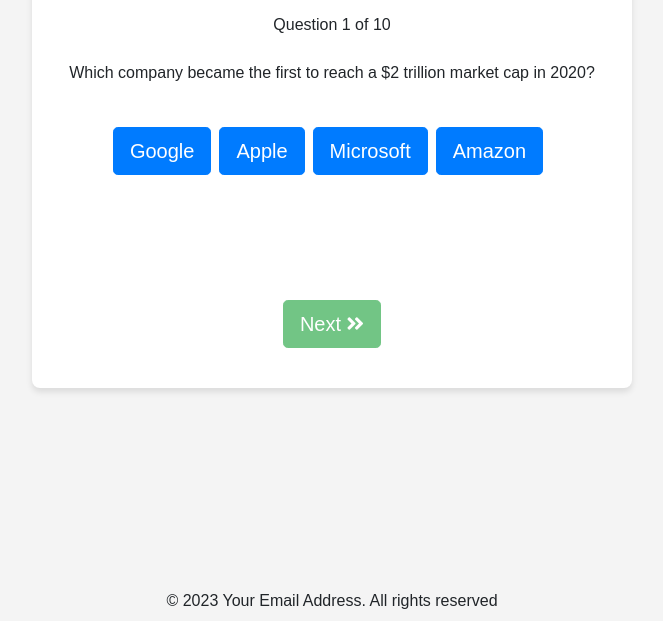
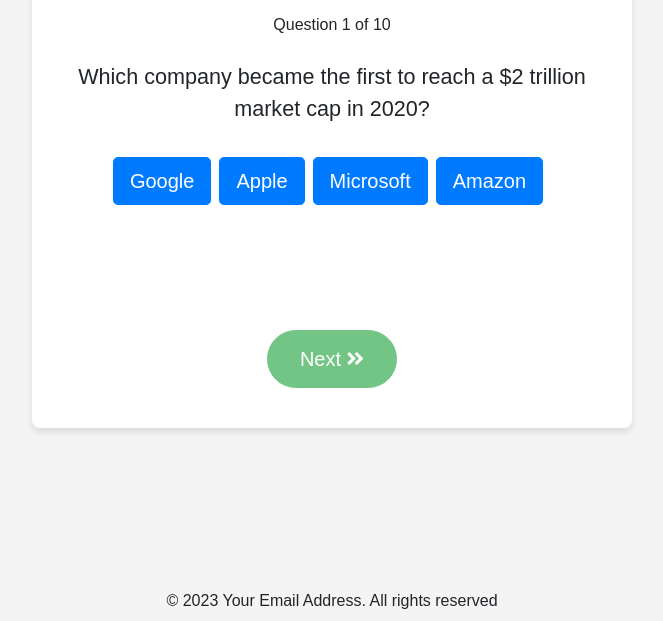
Before and after one commit to the-pad-forum/activity7-simple-quiz-app, a plain HTML site: page index.html in a window 1280 px wide. Both pictures are taken after a click on the button "Start Quiz". Shown: the part 179-800 px from the top of the page, without its empty margins (308-971 px from the left). Drawn offline with nearby package versions, Linux system fonts and the light colour scheme.

Commit message:
Refactor codebase.

```diff
--- a/css/style.css
+++ b/css/style.css
@@ -57,14 +57,23 @@
   margin: .5rem auto;
 }
 
-#progress { height: 48px; padding: 8px; }
-#next-question { margin-top: 3rem; }
-#question { height: 50px; }
+#progress {
+  height: 48px;
+  padding: 8px;
+}
+
+#next-question {
+  border-radius: 1.8rem;
+  padding: .8rem 2rem;
+  margin-top: 3rem;
+}
+
+#question {
+  font-size: 1.35rem;
+  height: 80px;
+}
+
 #options {
-  /* border-radius: 1rem; */
-  /* display: flex; */
-  /* align-items: center;  */
-  /* justify-content: center; */
   height: 125px;
 }
 
@@ -176,6 +185,6 @@
 
 #resultsChart {
   position: absolute;
-  top: 15.5rem;
+  top: 14.8rem;
   left: calc(600px -100vw);
 }
```
